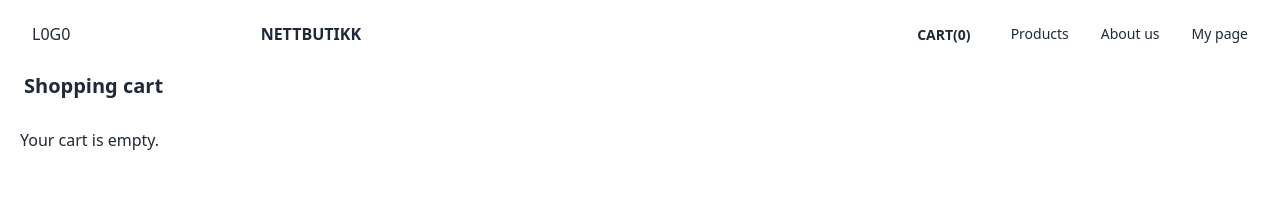
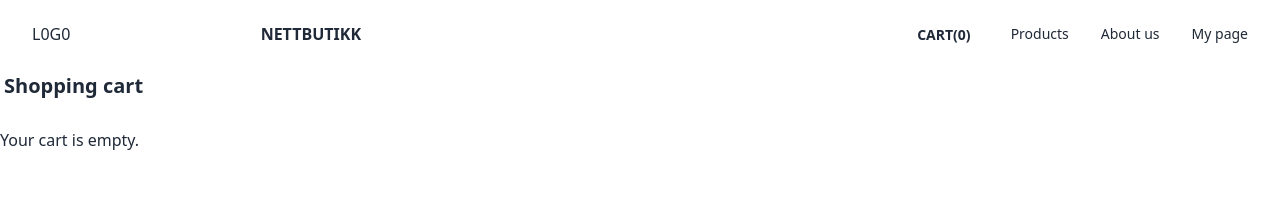
Before and after one commit to tomhaakon/hovedoppgave-fakestore, a Vue app: page /shoppingcart in a window 1280 px wide. Shown: the top 202 px of the page. Built offline with nearby package versions, Linux system fonts and the light colour scheme.

Commit message:
fix bredde

```diff
--- a/src/views/ShoppingCartView.vue
+++ b/src/views/ShoppingCartView.vue
@@ -1,11 +1,11 @@
 <template>
-  <div class="px-5">
+  <div class="">
     <div class="flex h-10 w-full mb-5">
       <p class="font-bold text-xl p-1">Shopping cart</p>
     </div>
     <div class="" v-if="totalPrice > 0">
       <!-- sd -->
-      <div class="px-5">
+      <div class="">
         <div class="flex pb-2">
           <div class="w-5 flex justify-center"></div>
           <div class="w-full px-5"><p class="font-bold text-sm">Title</p></div>
```
